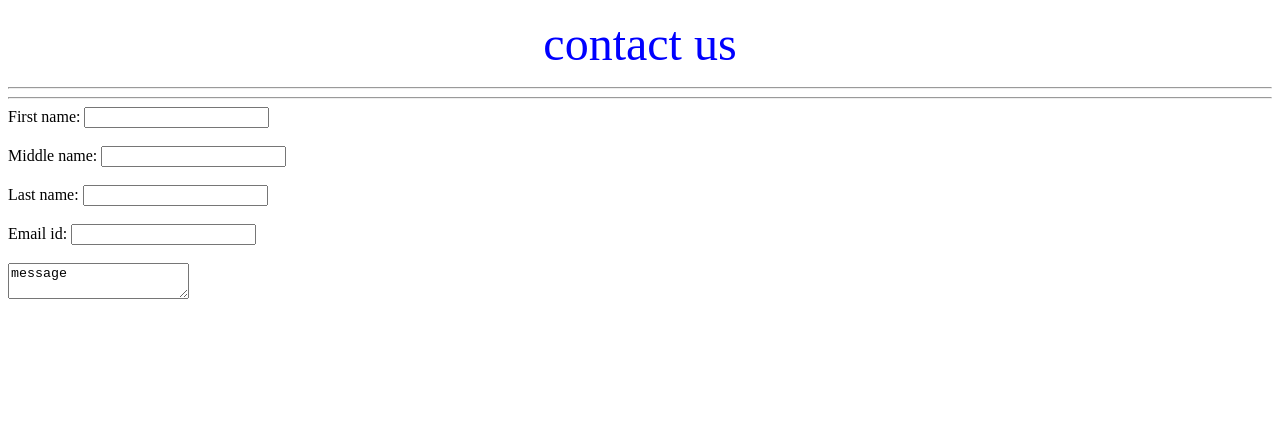
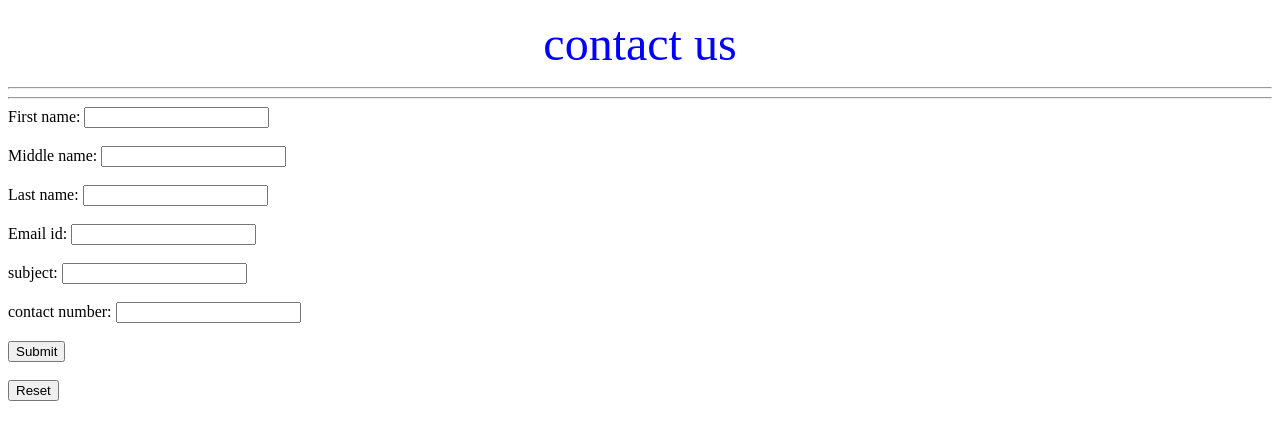
Before and after one commit to vermaupendra350/webdevlopment, a plain HTML site: page html3.html in a window 1280 px wide. Drawn offline with Linux system fonts and the light colour scheme.

Commit message:
all done

```diff
--- a/html3.html
+++ b/html3.html
@@ -17,7 +17,14 @@
 	<input type="text" name="Lname"><br><br>
 	Email id:
 	<input type="Email" name="Email"><br><br>
-	<textarea>message</textarea>
+	subject:
+	<input type="text" name="subject"><br><br>
+	contact number:
+	<input type="text" name="number"><br><br>
+	<input type="submit" name="submit"><br><br>
+	<input type="reset" name="reset"><br><br>
+
+
 
 	</form>
 
```
